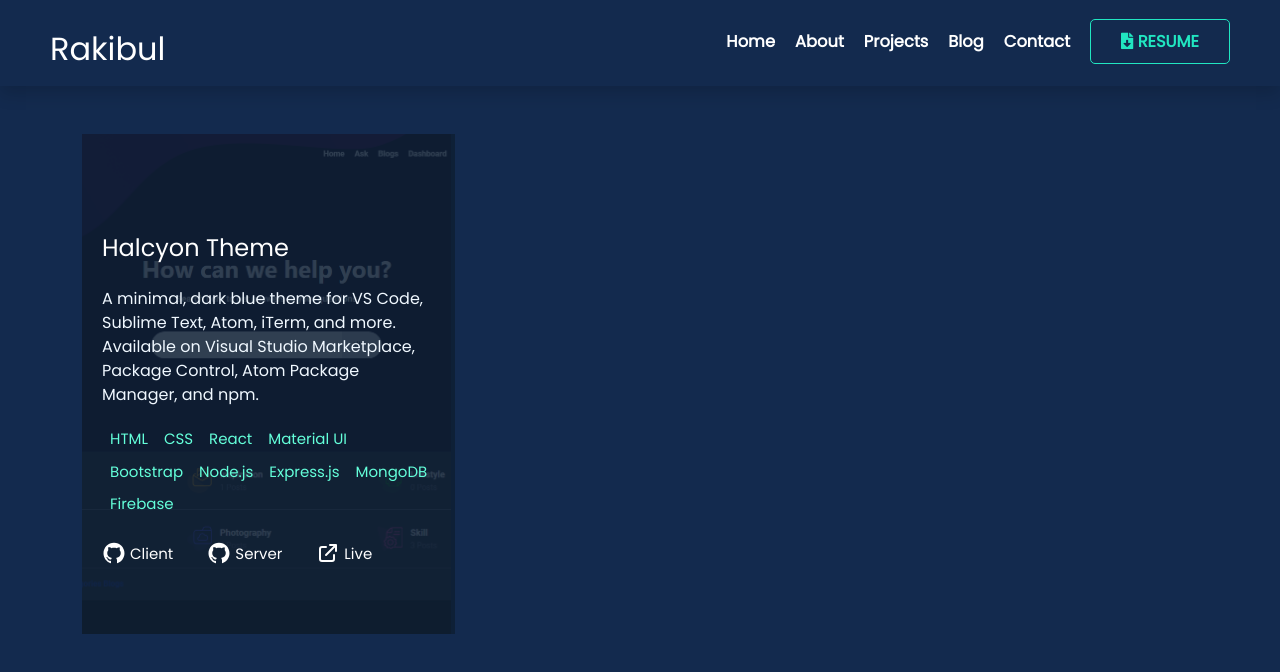
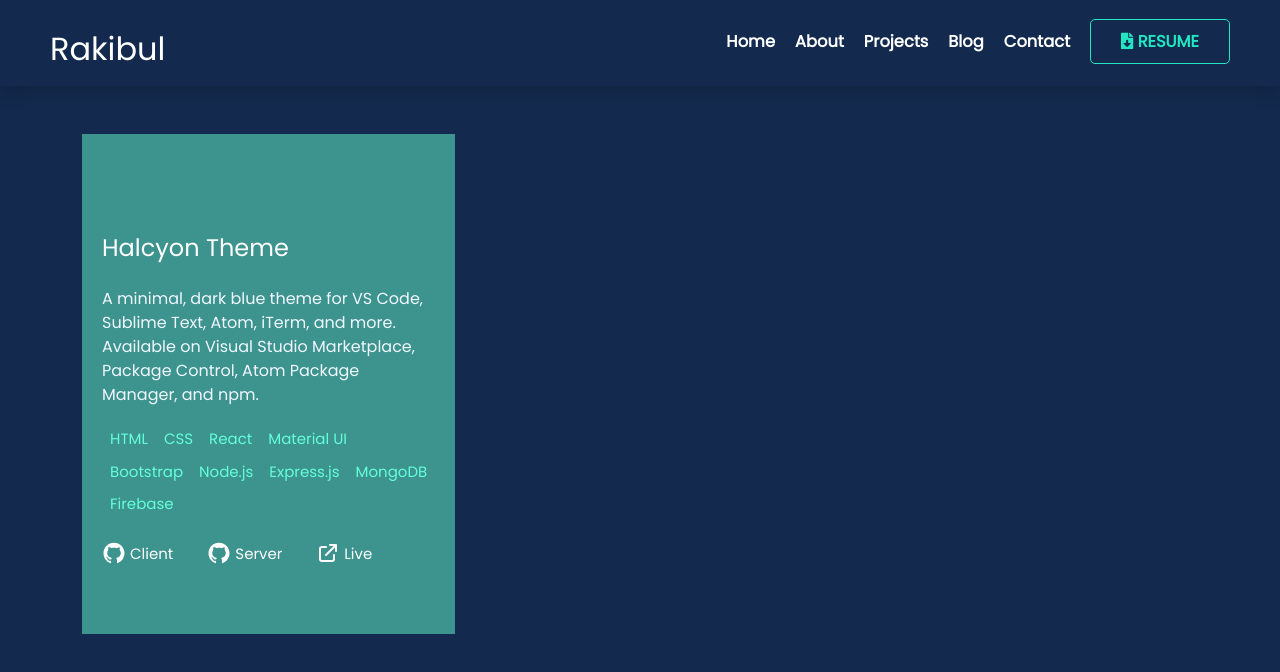
Before and after one commit to RHsanto/RH-portfolio, a React (Create React App) app: page /contact in a window 1280 px wide. Shown: the top 672 px of the page. Built offline with nearby package versions, Linux system fonts and the light colour scheme.

Commit message:
add all projects

```diff
--- a/src/components/Contact/Contact.css
+++ b/src/components/Contact/Contact.css
@@ -42,7 +42,7 @@
 }
 .mb-info{
   position: absolute;
-  background-color: #0d1f34da;
+  background-color: #3D938D;
   width:100%;
   top: 0;
   height: 500px;
```
